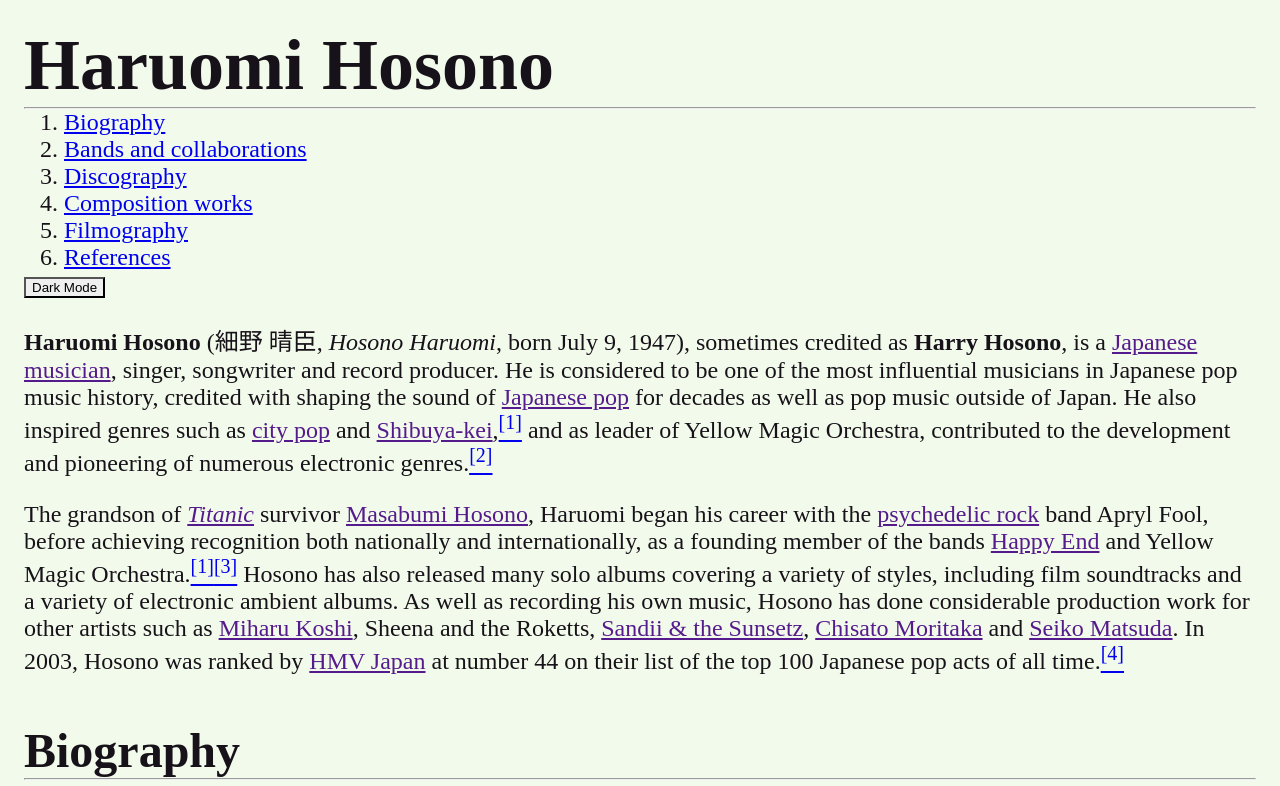
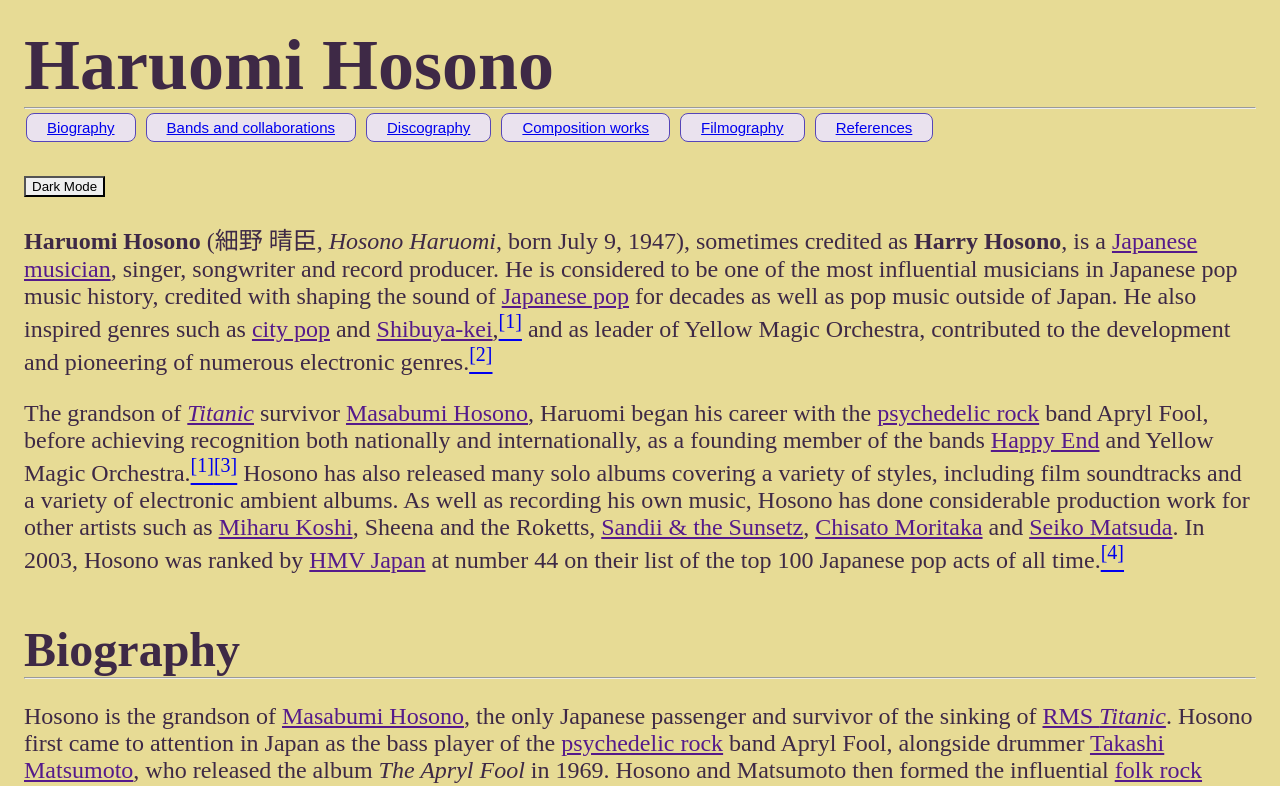
Before and after one commit to tuselina/assignment2, a plain HTML site: page exercise2/index.html in a window 1280 px wide. Shown: the top 786 px of the page. Drawn offline with Linux system fonts and the light colour scheme.

Commit message:
Add files via upload

```diff
--- a/exercise2/index.html
+++ b/exercise2/index.html
@@ -20,17 +20,20 @@
       <h1>Haruomi Hosono</h1>
       <hr />
       <nav>
-        <ol>
-          <li><a href="#bio">Biography</a></li>
-          <li><a href="#bands-collab">Bands and collaborations</a></li>
-          <li><a href="#discography">Discography</a></li>
-          <li><a href="#composition">Composition works</a></li>
-          <li><a href="#filmography">Filmography</a></li>
-          <li><a href="#references">References</a></li>
-        </ol>
+
+          <button class="button"><a href="#bio">Biography</a></button>
+          <button class="button button2"><a href="#bands-collab">Bands and collaborations</a></button>
+          <button class="button button3"><a href="#discography">Discography</a></button>
+          <button class="button button4"><a href="#composition">Composition works</a></button>
+          <button class="button button5"><a href="#filmography">Filmography</a></button>
+          <button class="button button6"><a href="#references">References</a></button>
+
+
       </nav>
 
-      <button onclick="switchModes()" id="modeButton">Dark Mode</button>
+      <p>
+        <button onclick="switchModes()" id="modeButton">Dark Mode</button>
+      </p>
 
     </header>
 
--- a/exercise2/style.css
+++ b/exercise2/style.css
@@ -7,11 +7,11 @@
 :root{
   /* first two colours come from Kuroi's Manga Pallete Palette */
   /* https://lospec.com/palette-list/manga-pallete */
-  --col-01:#171219;
-  --col-02:#f2fbeb;
-  --col-03:#5252ff;
-  --col-04:#b6e878;
-  font-size: 16px;
+  --col-01:#3e2946;
+  --col-02:#e7db95;
+  --col-03:#725d91;
+  --col-04:#9e83b8;
+  font-size: 10px;
 }
 
 body{
@@ -28,10 +28,10 @@ a:hover {
 @keyframes colourCycle {
   0% {
     color: var(--col-03);
-    font-size: 30px;
+    font-size: 15px;
   }
   20% {
-    color:bisque;
+    color:rgb(250, 250, 250);
   }
   100% {
     color: var(--col-04);
@@ -124,3 +124,60 @@ li ul{
     animation: none;
   }
 }
+
+.button {
+  background-color: rgb(234, 226, 238);
+  color: black;
+  border: 1px solid #5645b8; /* Purple */
+  color: white;
+  padding: 5px 20px;
+  text-align: center;
+  text-decoration: none;
+  display: inline-block;
+  font-size: 5px;
+  margin: 4px 2px;
+  cursor: pointer;
+}
+
+.button2 { background-color: rgb(234, 226, 238);
+  color: black;
+  border: 1px solid #5645b8; /* Purple */
+  transition-duration: 0.4s;
+}
+
+.button:hover {
+  background-color: #b2a8ca; /* Light purple */
+  color: white;
+}
+
+
+.button3 {background-color: rgb(234, 226, 238);
+  color: black;
+  border: 1px solid #5645b8; /* Purple */}
+
+.button4 {background-color: rgb(234, 226, 238);
+  color: black;
+  border: 1px solid #5645b8; /* Purple */}
+
+.button5 {background-color: rgb(234, 226, 238);
+  color: black;
+  border: 1px solid #5645b8; /* Purple */}
+
+.button6 {background-color: rgb(234, 226, 238);
+  color: black;
+  border: 1px solid #5645b8; /* Purple */}
+
+
+.button {font-size: 15px;}
+.button2 {font-size: 15px;}
+.button3 {font-size: 15px;}
+.button4 {font-size: 15px;}
+.button5 {font-size: 15px;}
+.button6 {font-size: 15px;}
+
+.button {border-radius: 8px;}
+.button2 {border-radius: 8px;}
+.button3 {border-radius: 8px;}
+.button4 {border-radius: 8px;}
+.button5 {border-radius: 8px;}
+.button6 {border-radius: 8px;}
```
